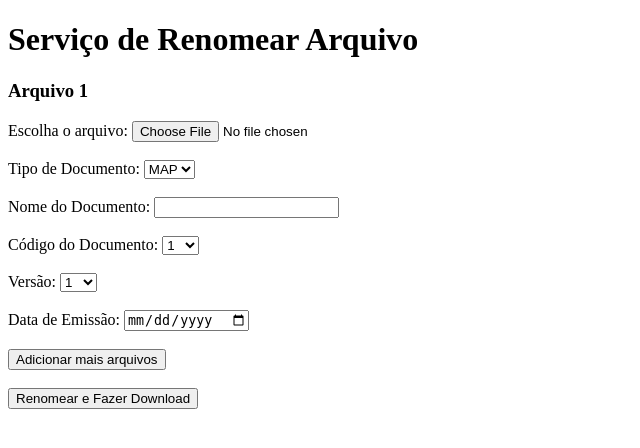
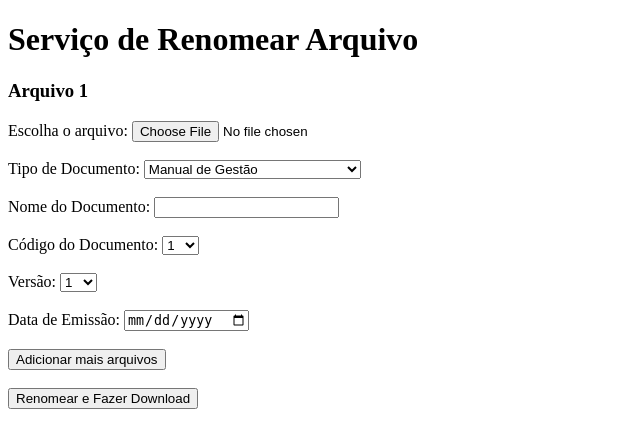
Before and after one commit to romariolili/file-renamer-colab, a Flask app: template templates/upload.html in a window 1280 px wide. Shown: the top 448 px of the page, without its empty margins (0-640 px from the left). Run offline with Flask 3, Linux system fonts and the light colour scheme; the template is opened without the code that fills it, so the values that code supplies are empty.

Commit message:
Update upload.html

```diff
--- a/templates/upload.html
+++ b/templates/upload.html
@@ -5,6 +5,35 @@
     <meta name="viewport" content="width=device-width, initial-scale=1.0">
     <title>Serviço de Renomear Arquivo</title>
     <script>
+        // Mapear os tipos de documentos com suas siglas
+        const documentTypes = {
+            'Manual de Gestão': 'MG',
+            'Política Institucional/ Interna': 'PI',
+            'Book de Processos': 'BP',
+            'Procedimento da Gestão': 'PG',
+            'Procedimento Operacional': 'PO',
+            'Modelagem de Processos AS IS': 'MP',
+            'Instrução de Trabalho': 'IT',
+            'Diagrama SIPOC': 'DS',
+            'Registro': 'RE',
+            'Tabela de Registro da Qualidade': 'TQ',
+            'Manual Operacional': 'MO',
+            'Lista Mestra': 'LM'
+        };
+
+        // Função para atualizar a sigla e preencher o nome do documento
+        function updateDocumentDetails() {
+            const documentTypeSelect = document.getElementById("document_type");
+            const selectedType = documentTypeSelect.options[documentTypeSelect.selectedIndex].text;
+            const documentSigla = documentTypes[selectedType];
+
+            // Atualizar o campo da sigla
+            document.getElementById("document_sigla").textContent = documentSigla;
+
+            // Preencher o nome do documento com a sigla
+            document.getElementById("document_name").value = documentSigla;
+        }
+
         // Função para adicionar mais arquivos e seus campos
         function addFileInput() {
             const container = document.getElementById("file-container");
@@ -19,15 +48,13 @@
                 <input type="file" name="file${fileIndex}" required><br><br>
 
                 <label for="document_type${fileIndex}">Tipo de Documento:</label>
-                <select name="document_type${fileIndex}" required>
-                    <option value="MAP">MAP</option>
-                    <option value="POL">POL</option>
-                    <option value="PO">PO</option>
-                    <option value="IT">IT</option>
-                </select><br><br>
+                <select name="document_type${fileIndex}" onchange="updateDocumentDetails()" id="document_type${fileIndex}" required>
+                    ${Object.keys(documentTypes).map(type => `<option value="${documentTypes[type]}">${type}</option>`).join('')}
+                </select>
+                <span id="document_sigla${fileIndex}"></span><br><br>
 
                 <label for="document_name${fileIndex}">Nome do Documento:</label>
-                <input type="text" name="document_name${fileIndex}" required><br><br>
+                <input type="text" name="document_name${fileIndex}" id="document_name${fileIndex}" required><br><br>
 
                 <label for="document_number${fileIndex}">Código do Documento:</label>
                 <select name="document_number${fileIndex}" required>
@@ -98,15 +125,25 @@
                 <input type="file" name="file0" required><br><br>
 
                 <label for="document_type0">Tipo de Documento:</label>
-                <select name="document_type0" required>
-                    <option value="MAP">MAP</option>
-                    <option value="POL">POL</option>
-                    <option value="PO">PO</option>
-                    <option value="IT">IT</option>
-                </select><br><br>
+                <select name="document_type0" onchange="updateDocumentDetails()" id="document_type" required>
+                    <!-- Tipos de documento e suas siglas -->
+                    <option value="MG">Manual de Gestão</option>
+                    <option value="PI">Política Institucional/ Interna</option>
+                    <option value="BP">Book de Processos</option>
+                    <option value="PG">Procedimento da Gestão</option>
+                    <option value="PO">Procedimento Operacional</option>
+                    <option value="MP">Modelagem de Processos AS IS</option>
+                    <option value="IT">Instrução de Trabalho</option>
+                    <option value="DS">Diagrama SIPOC</option>
+                    <option value="RE">Registro</option>
+                    <option value="TQ">Tabela de Registro da Qualidade</option>
+                    <option value="MO">Manual Operacional</option>
+                    <option value="LM">Lista Mestra</option>
+                </select>
+                <span id="document_sigla"></span><br><br>
 
                 <label for="document_name0">Nome do Documento:</label>
-                <input type="text" name="document_name0" required><br><br>
+                <input type="text" name="document_name0" id="document_name" required><br><br>
 
                 <label for="document_number0">Código do Documento:</label>
                 <select name="document_number0" required>
```
